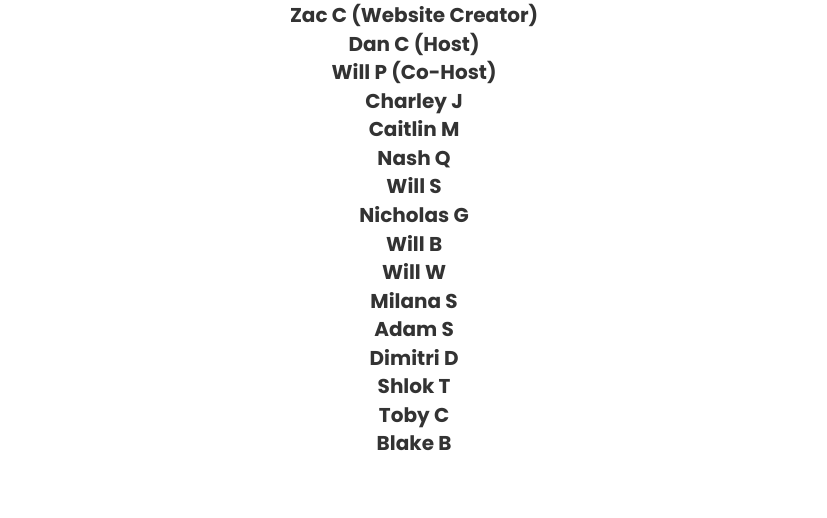
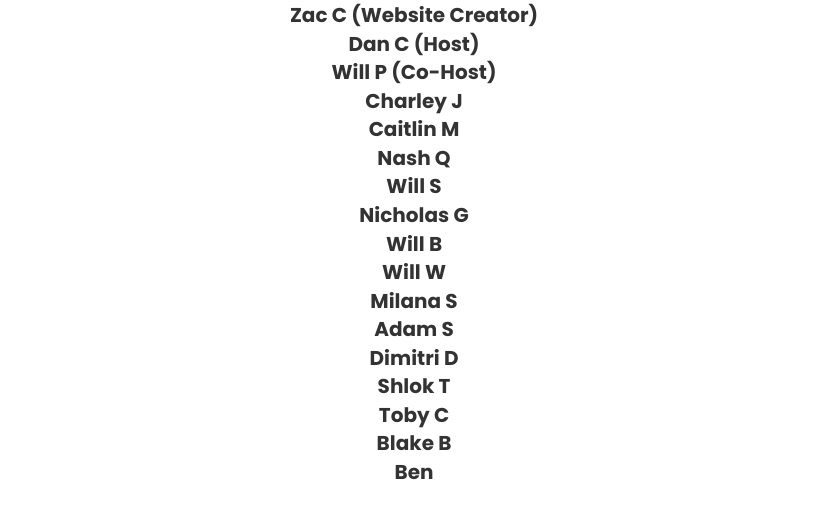
Before and after one commit to yr7gangup/year7gangup, a plain HTML site: page index.html in a window 1280 px wide. Shown: the part 456-974 px from the top of the page, without its empty margins (226-1053 px from the left). Drawn offline with nearby package versions, Linux system fonts and the light colour scheme.

Commit message:
Update index.html

```diff
--- a/index.html
+++ b/index.html
@@ -10,6 +10,7 @@
 </head>
     <body>
         <center>
+        <div class="container">
         <h1 class="title">
             Yr 7 Gangup
         </h1>
@@ -58,12 +59,16 @@
             Toby C
             <br>
             Blake B
+            <br>
+            Ben
         </p>
             <br>
             <br>
             <br>
             <br>
         <link rel="stylesheet" href="style.css">
+        </div>
         </center>
+    </div>
     </body>
 </html>
```
